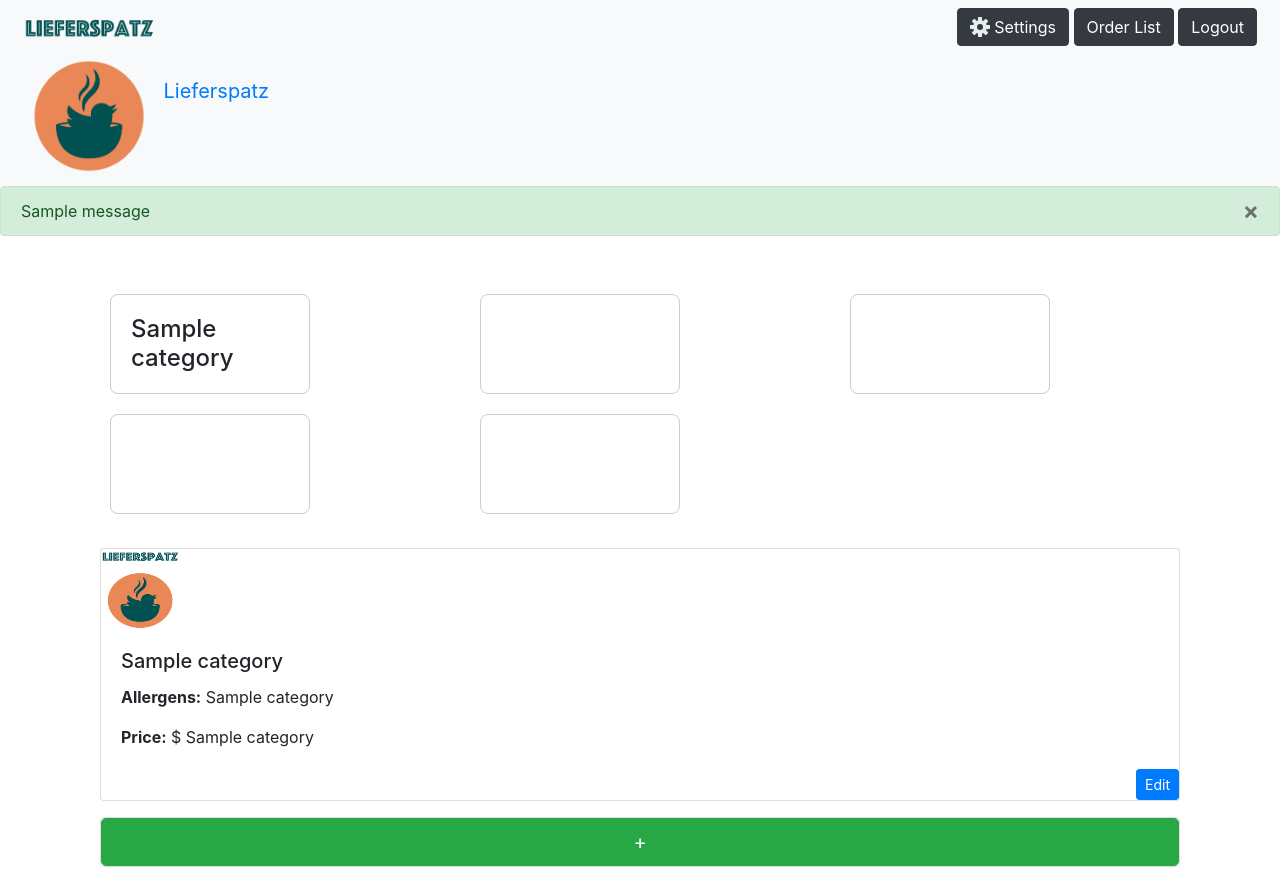
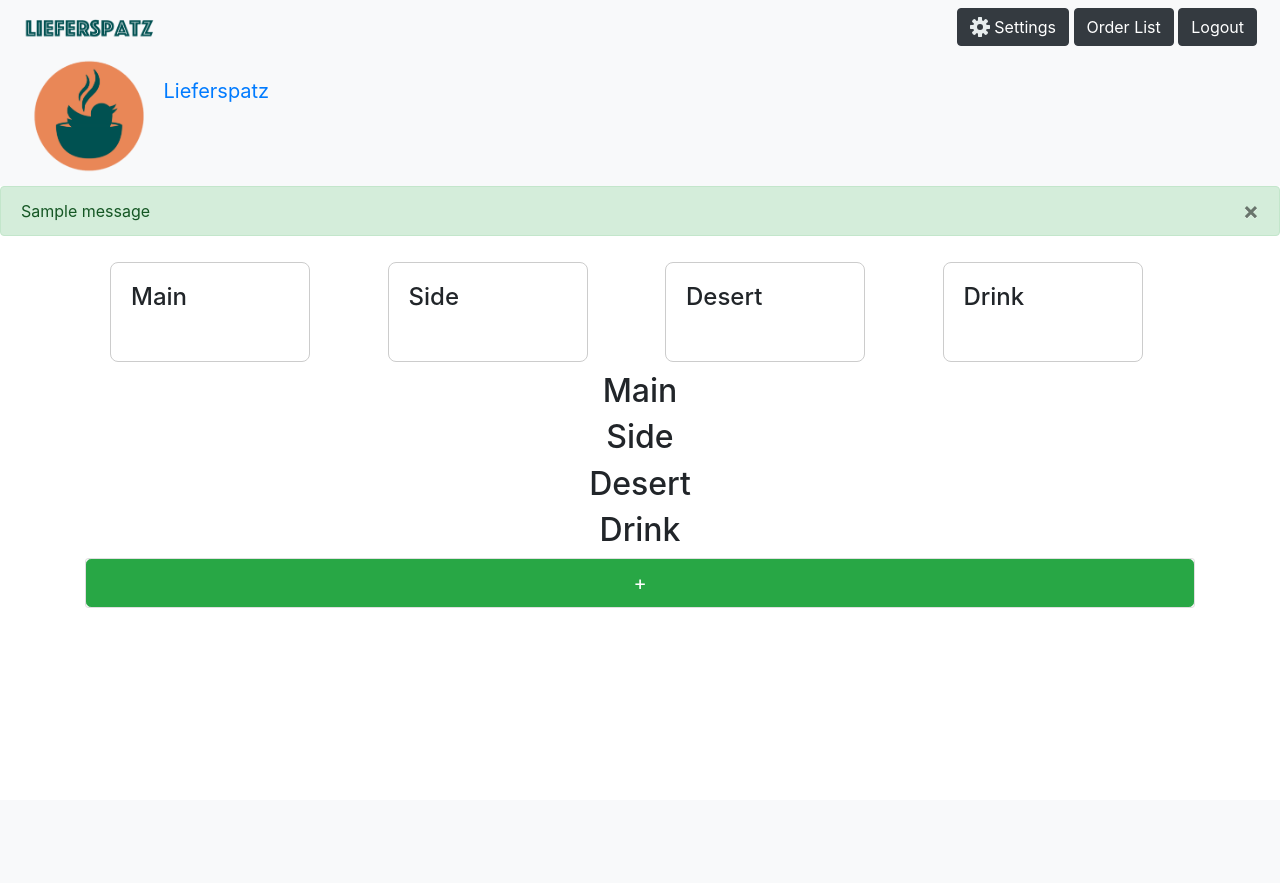
Before and after one commit to UmutKaradeniz/test, a Flask app: template website/templates/restauranthome.html in a window 1280 px wide. After the commit the page ends 608 px from the top, so only its background shows below. Run offline with Flask 3, Linux system fonts and the light colour scheme; the template is opened without the code that fills it: most values are stand-ins (such as "Sample title", 1, 10 or a date in 2020); one stand-in notice (Sample message) is shown; some libraries are stand-ins or nearby versions.

Commit message:
cleaned up code a bunch using jinja loops

```diff
--- a/website/templates/restauranthome.html
+++ b/website/templates/restauranthome.html
@@ -27,35 +27,29 @@
     }
 </style>
 
-<div class="container mt-5">
+{% set food_categories = ['Main', 'Side', 'Desert', 'Drink'] %}
+
+<!-- Bootstrap container for responsive layout -->
+<div class="container">
+    <!-- Row to display category boxes -->
     <div class="row">
-
-      <!-- Food Category Boxes Loop (Replace with Jinja loop) -->
-      {% for category in menu_items | unique %}
-
-        <div class="col-md-4">
-          <div class="category-box">
-            <h4> {{ category[2] }} </h4>
+        <!-- Loop through food categories and create boxes -->
+        {% for category in food_categories %}
+            <div class="col-md-3">
+                <div class="category-box" data-target="{{ category }}">
+                    <h4>{{ category|capitalize }}</h4>
                 </div>
             </div>
         {% endfor %}
-      <!-- End Food Category Boxes Loop -->
-
-      <!-- Default Empty Boxes (Replace with actual number needed) -->
-      {% for i in range(4) %}
-        <div class="col-md-4">
-          <div class="category-box"></div>
-        </div>
-      {% endfor %}
-      <!-- End Default Empty Boxes -->
-
     </div>
 </div>
 
-<div class="container mt-4">
-
-    <!-- Food Category Boxes Loop (Replace with Jinja loop) -->
+<!-- Food items sections -->
+{% for category in food_categories %}
+<div id="{{ category }}" class="food-section">
+  <h2 align="center">{{ category }}</h1>
   {% for food_item in menu_items %}
+    {% if food_item[3] == category %}
         <div class="card mb-3">
             <img src="../static/Lieferspatz-logo.png" class="card-img-top" alt=" food_item.name " style="max-height: 80px; max-width: 80px;">
             <div class="card-body">
@@ -64,14 +58,15 @@
                 <p class="card-text"><strong>Price:</strong> $ {{ food_item[4] }} </p>
             </div>
           <form method="POST">
-            <button type="submit" class="btn btn-primary btn-sm edit-button float-right" data-toggle="modal" data-target="#editModal" name="btn" value={{ food_item[0] }}>
+            <button type="submit" class="btn btn-primary btn-sm edit-button float-right" data-toggle="modal" data-target="#editModal" name="btn" value="{{ food_item[0] }}">
                 Edit
             </button>
           </form>
         </div>
+      {% endif %}
     {% endfor %}
-    <!-- End Food Category Boxes Loop -->
-
+</div>
+{% endfor %}
 
 <!-- Add Food Button -->
 <div class="card mb-3">
@@ -79,6 +74,16 @@
             +
         </button>
     </div>
+</div>
 
-</div>
+<script>
+  $(document).ready(function () {
+      $(".category-box").click(function () {
+          var target = $(this).data("target");
+          $('html, body').animate({
+              scrollTop: $("#" + target).offset().top
+          }, 1000);
+      });
+  });
+</script>
 {% endblock %}
```
Lines whose indentation alone changed are shown as unchanged.
